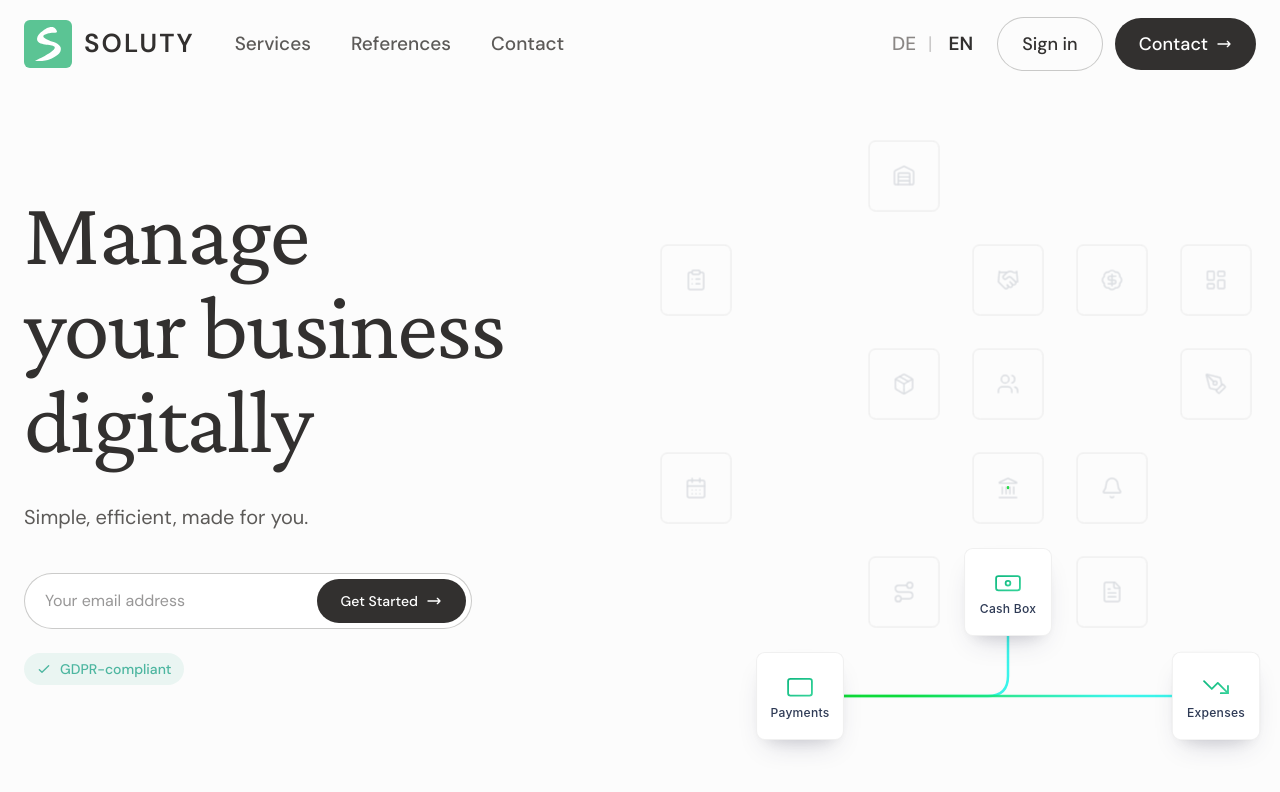
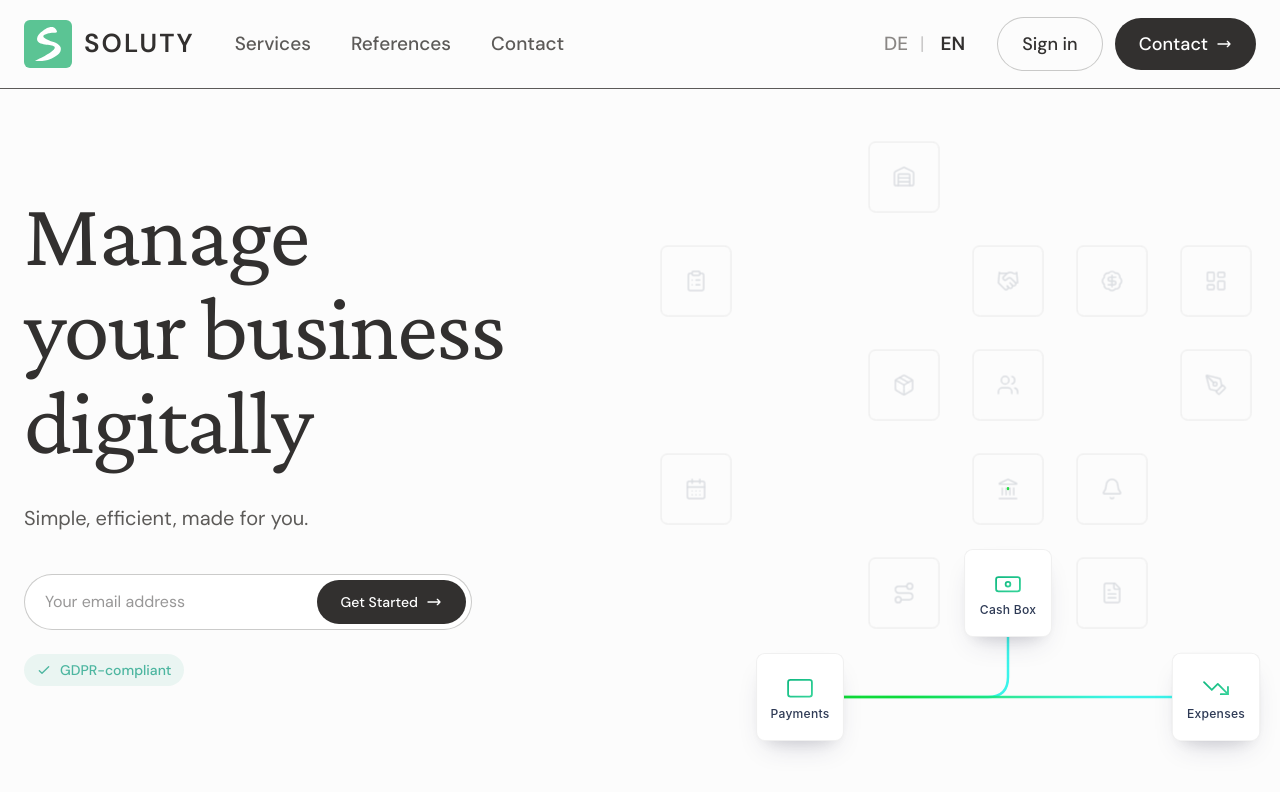
Before and after one commit to zaferkucuk/soluty-website, a Next.js app: page /en in a window 1280 px wide. Shown: the top 792 px of the page. Built offline with nearby package versions, Linux system fonts and the light colour scheme.

Commit message:
feat(header): add bottom border line, increase gap after language switcher
Changes:
- Add thin gray bottom border (--color-text-secondary)
- Increase gap between language switcher and buttons: gap-4 → gap-6

```diff
--- a/app/[locale]/components/Header/index.tsx
+++ b/app/[locale]/components/Header/index.tsx
@@ -58,8 +58,10 @@ export function Header() {
           sticky top-0 z-50
           bg-[var(--color-bg-primary)]
           transition-shadow duration-200
+          border-b border-[var(--color-text-secondary)]
           ${isScrolled ? 'shadow-[var(--shadow-md)]' : ''}
         `}
+        style={{ borderBottomWidth: '1px' }}
       >
         <div className="max-w-[1280px] mx-auto px-4 md:px-6">
           <div className="flex items-center justify-between h-20 lg:h-[88px]">
@@ -77,7 +79,7 @@ export function Header() {
             </div>
 
             {/* Right: Language Switcher + Buttons */}
-            <div className="flex items-center gap-3 lg:gap-4">
+            <div className="flex items-center gap-3 lg:gap-6">
               <LanguageSwitcher />
               <HeaderButtons />
             </div>
```
